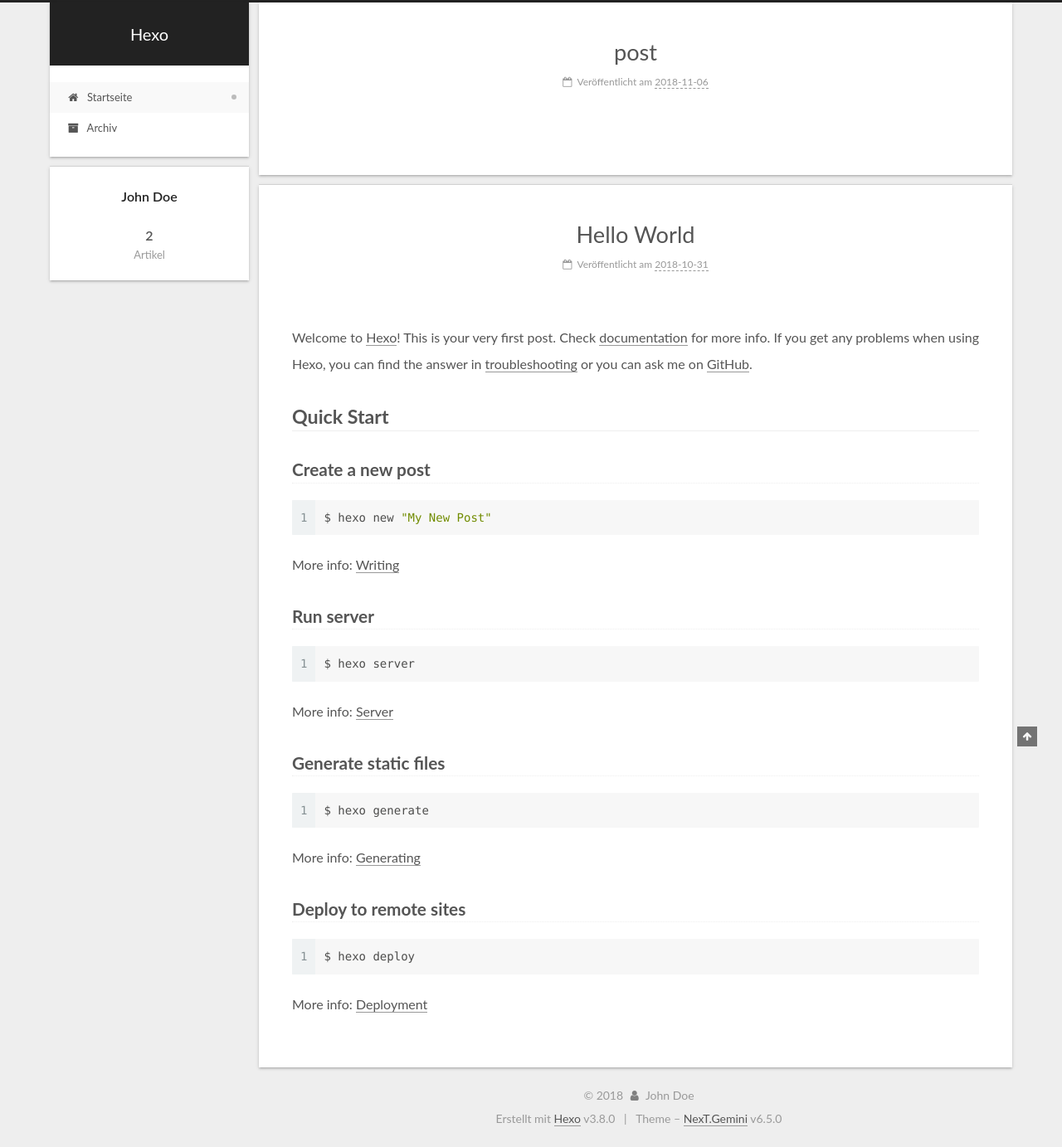
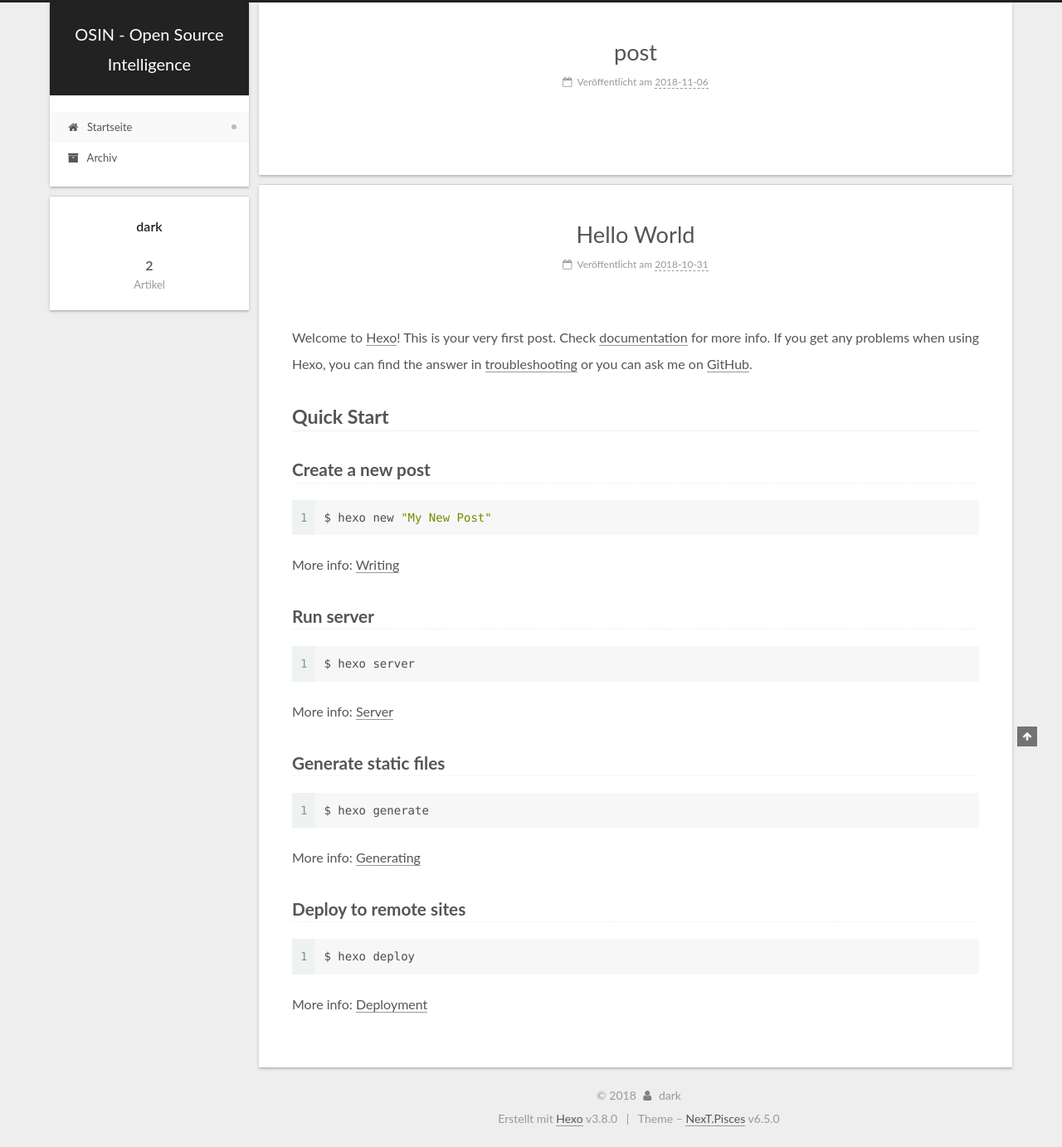
Before and after one commit to valuabledata/valuabledata.github.io, a plain HTML site: page index.html in a window 1280 px wide. Shown: the whole page at 83% size. Drawn offline with Linux system fonts and the light colour scheme.

Commit message:
Site updated: 2018-11-07 18:45:52

```diff
--- a/2018/10/31/hello-world/index.html
+++ b/2018/10/31/hello-world/index.html
@@ -14,7 +14,7 @@
 
 
 
-<html class="theme-next gemini use-motion" lang="">
+<html class="theme-next pisces use-motion" lang="">
 <head><meta name="generator" content="Hexo 3.8.0">
   <meta charset="UTF-8">
 <meta http-equiv="X-UA-Compatible" content="IE=edge">
@@ -84,7 +84,7 @@
   var NexT = window.NexT || {};
   var CONFIG = {
     root: '/',
-    scheme: 'Gemini',
+    scheme: 'Pisces',
     version: '6.5.0',
     sidebar: {"position":"left","display":"post","offset":12,"b2t":false,"scrollpercent":false,"onmobile":false},
     fancybox: false,
@@ -111,8 +111,8 @@
   <meta name="description" content="Welcome to Hexo! This is your very first post. Check documentation for more info. If you get any problems when using Hexo, you can find the answer in troubleshooting or you can ask me on GitHub. Quick">
 <meta property="og:type" content="article">
 <meta property="og:title" content="Hello World">
-<meta property="og:url" content="http://yoursite.com/2018/10/31/hello-world/index.html">
-<meta property="og:site_name" content="Hexo">
+<meta property="og:url" content="https://valuabledata.github.io/2018/10/31/hello-world/index.html">
+<meta property="og:site_name" content="OSIN - Open Source Intelligence">
 <meta property="og:description" content="Welcome to Hexo! This is your very first post. Check documentation for more info. If you get any problems when using Hexo, you can find the answer in troubleshooting or you can ask me on GitHub. Quick">
 <meta property="og:locale" content="default">
 <meta property="og:updated_time" content="2018-10-31T10:48:57.265Z">
@@ -125,7 +125,7 @@
 
 
 
-  <link rel="canonical" href="http://yoursite.com/2018/10/31/hello-world/">
+  <link rel="canonical" href="https://valuabledata.github.io/2018/10/31/hello-world/">
 
 
 
@@ -135,7 +135,7 @@
   };
 </script>
 
-  <title>Hello World | Hexo</title>
+  <title>Hello World | OSIN - Open Source Intelligence</title>
 
 
 
@@ -195,7 +195,7 @@
     <div class="custom-logo-site-title">
       <a href="/" class="brand" rel="start">
         <span class="logo-line-before"><i></i></span>
-        <span class="site-title">Hexo</span>
+        <span class="site-title">OSIN - Open Source Intelligence</span>
         <span class="logo-line-after"><i></i></span>
       </a>
     </div>
@@ -282,16 +282,16 @@
 
 
   <div class="post-block">
-    <link itemprop="mainEntityOfPage" href="http://yoursite.com/2018/10/31/hello-world/">
+    <link itemprop="mainEntityOfPage" href="https://valuabledata.github.io/2018/10/31/hello-world/">
 
     <span hidden itemprop="author" itemscope="" itemtype="http://schema.org/Person">
-      <meta itemprop="name" content="John Doe">
+      <meta itemprop="name" content="dark">
       <meta itemprop="description" content="">
       <meta itemprop="image" content="/images/avatar.gif">
     </span>
 
     <span hidden itemprop="publisher" itemscope="" itemtype="http://schema.org/Organization">
-      <meta itemprop="name" content="Hexo">
+      <meta itemprop="name" content="OSIN - Open Source Intelligence">
     </span>
 
 
@@ -461,7 +461,7 @@
         <div class="site-overview">
           <div class="site-author motion-element" itemprop="author" itemscope="" itemtype="http://schema.org/Person">
 
-              <p class="site-author-name" itemprop="name">John Doe</p>
+              <p class="site-author-name" itemprop="name">dark</p>
               <p class="site-description motion-element" itemprop="description"></p>
           </div>
 
@@ -536,7 +536,7 @@
   <span class="with-love" id="animate">
     <i class="fa fa-user"></i>
   </span>
-  <span class="author" itemprop="copyrightHolder">John Doe</span>
+  <span class="author" itemprop="copyrightHolder">dark</span>
 
 
 
@@ -554,7 +554,7 @@
 
 
 
-  <div class="theme-info">Theme – <a class="theme-link" target="_blank" href="https://theme-next.org">NexT.Gemini</a> v6.5.0</div>
+  <div class="theme-info">Theme – <a class="theme-link" target="_blank" href="https://theme-next.org">NexT.Pisces</a> v6.5.0</div>
 
 
 
--- a/index.html
+++ b/index.html
@@ -14,7 +14,7 @@
 
 
 
-<html class="theme-next gemini use-motion" lang="">
+<html class="theme-next pisces use-motion" lang="">
 <head><meta name="generator" content="Hexo 3.8.0">
   <meta charset="UTF-8">
 <meta http-equiv="X-UA-Compatible" content="IE=edge">
@@ -84,7 +84,7 @@
   var NexT = window.NexT || {};
   var CONFIG = {
     root: '/',
-    scheme: 'Gemini',
+    scheme: 'Pisces',
     version: '6.5.0',
     sidebar: {"position":"left","display":"post","offset":12,"b2t":false,"scrollpercent":false,"onmobile":false},
     fancybox: false,
@@ -109,19 +109,19 @@
 
 
   <meta property="og:type" content="website">
-<meta property="og:title" content="Hexo">
-<meta property="og:url" content="http://yoursite.com/index.html">
-<meta property="og:site_name" content="Hexo">
+<meta property="og:title" content="OSIN - Open Source Intelligence">
+<meta property="og:url" content="https://valuabledata.github.io/index.html">
+<meta property="og:site_name" content="OSIN - Open Source Intelligence">
 <meta property="og:locale" content="default">
 <meta name="twitter:card" content="summary">
-<meta name="twitter:title" content="Hexo">
+<meta name="twitter:title" content="OSIN - Open Source Intelligence">
 
 
 
 
 
 
-  <link rel="canonical" href="http://yoursite.com/">
+  <link rel="canonical" href="https://valuabledata.github.io/">
 
 
 
@@ -131,7 +131,7 @@
   };
 </script>
 
-  <title>Hexo</title>
+  <title>OSIN - Open Source Intelligence</title>
 
 
 
@@ -192,7 +192,7 @@
     <div class="custom-logo-site-title">
       <a href="/" class="brand" rel="start">
         <span class="logo-line-before"><i></i></span>
-        <span class="site-title">Hexo</span>
+        <span class="site-title">OSIN - Open Source Intelligence</span>
         <span class="logo-line-after"><i></i></span>
       </a>
     </div>
@@ -279,16 +279,16 @@
 
 
   <div class="post-block">
-    <link itemprop="mainEntityOfPage" href="http://yoursite.com/2018/11/06/post/">
+    <link itemprop="mainEntityOfPage" href="https://valuabledata.github.io/2018/11/06/post/">
 
     <span hidden itemprop="author" itemscope="" itemtype="http://schema.org/Person">
-      <meta itemprop="name" content="John Doe">
+      <meta itemprop="name" content="dark">
       <meta itemprop="description" content="">
       <meta itemprop="image" content="/images/avatar.gif">
     </span>
 
     <span hidden itemprop="publisher" itemscope="" itemtype="http://schema.org/Organization">
-      <meta itemprop="name" content="Hexo">
+      <meta itemprop="name" content="OSIN - Open Source Intelligence">
     </span>
 
 
@@ -414,16 +414,16 @@
 
 
   <div class="post-block">
-    <link itemprop="mainEntityOfPage" href="http://yoursite.com/2018/10/31/hello-world/">
+    <link itemprop="mainEntityOfPage" href="https://valuabledata.github.io/2018/10/31/hello-world/">
 
     <span hidden itemprop="author" itemscope="" itemtype="http://schema.org/Person">
-      <meta itemprop="name" content="John Doe">
+      <meta itemprop="name" content="dark">
       <meta itemprop="description" content="">
       <meta itemprop="image" content="/images/avatar.gif">
     </span>
 
     <span hidden itemprop="publisher" itemscope="" itemtype="http://schema.org/Organization">
-      <meta itemprop="name" content="Hexo">
+      <meta itemprop="name" content="OSIN - Open Source Intelligence">
     </span>
 
 
@@ -575,7 +575,7 @@
         <div class="site-overview">
           <div class="site-author motion-element" itemprop="author" itemscope="" itemtype="http://schema.org/Person">
 
-              <p class="site-author-name" itemprop="name">John Doe</p>
+              <p class="site-author-name" itemprop="name">dark</p>
               <p class="site-description motion-element" itemprop="description"></p>
           </div>
 
@@ -634,7 +634,7 @@
   <span class="with-love" id="animate">
     <i class="fa fa-user"></i>
   </span>
-  <span class="author" itemprop="copyrightHolder">John Doe</span>
+  <span class="author" itemprop="copyrightHolder">dark</span>
 
 
 
@@ -652,7 +652,7 @@
 
 
 
-  <div class="theme-info">Theme – <a class="theme-link" target="_blank" href="https://theme-next.org">NexT.Gemini</a> v6.5.0</div>
+  <div class="theme-info">Theme – <a class="theme-link" target="_blank" href="https://theme-next.org">NexT.Pisces</a> v6.5.0</div>
 
 
 
```
Also changed, not shown: 2018/11/06/post/index.html (+13 -13 lines), archives/2018/10/index.html (+12 -12 lines), archives/2018/11/index.html (+12 -12 lines), archives/2018/index.html (+12 -12 lines), archives/index.html (+12 -12 lines).
